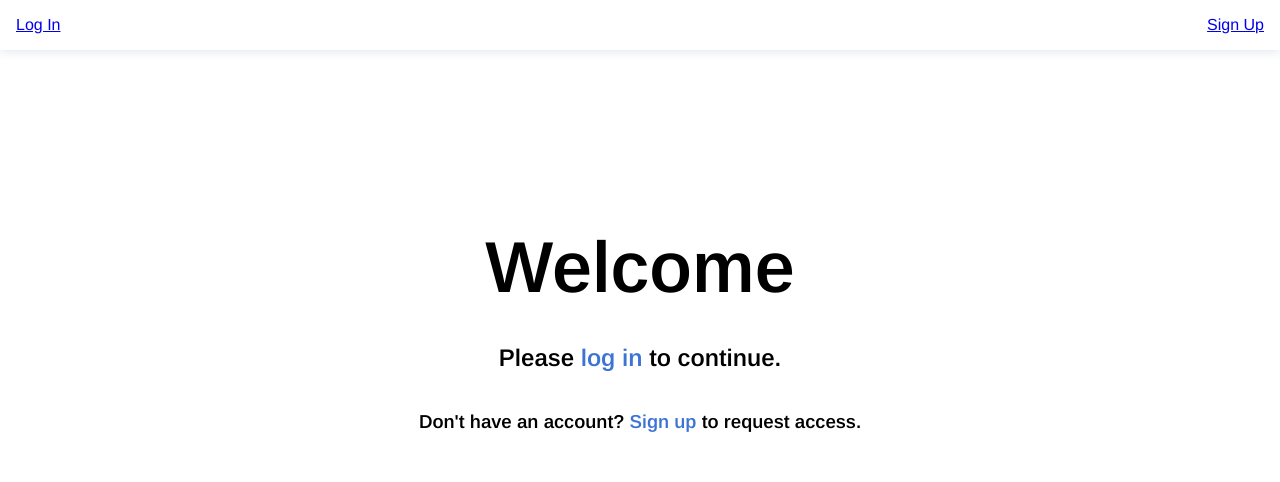
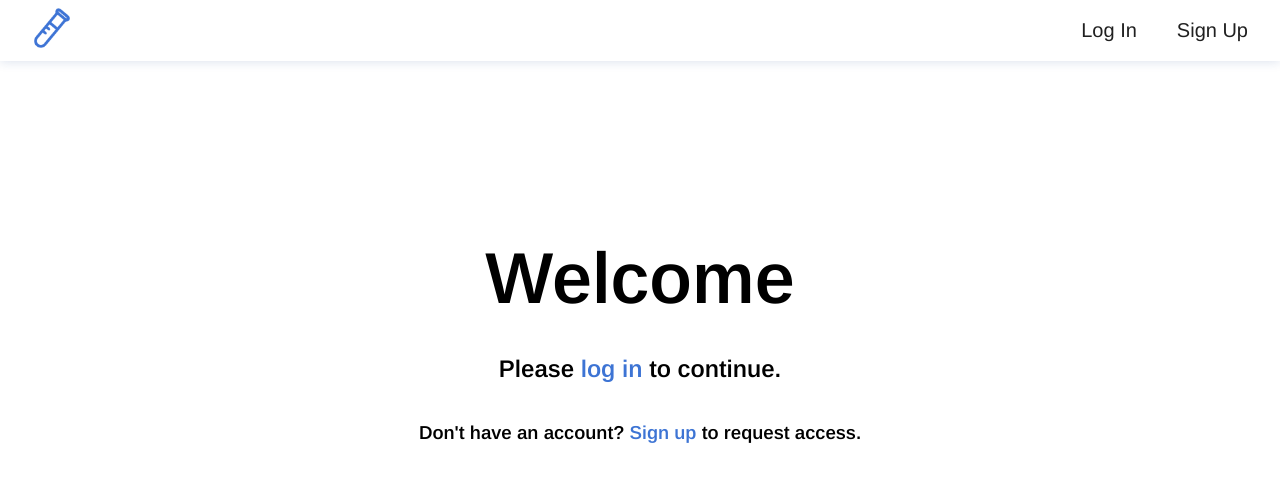
Before and after one commit to DanielleColucci/patient-sample-tracker-front-end, a React (Vite) app: page / in a window 1280 px wide. Shown: the top 482 px of the page. Built offline with nearby package versions, Linux system fonts and the light colour scheme; no server answers.

Commit message:
update NavBar styling

```diff
--- a/src/components/NavBar/NavBar.module.css
+++ b/src/components/NavBar/NavBar.module.css
@@ -3,7 +3,7 @@
   justify-content: space-between;
   align-items: center;
   flex-wrap: wrap;
-  padding: 16px;
+  padding: 0 16px;
   box-shadow: 0px 1px 10px #20499127;
 }
 
--- a/src/components/NavBar/NavBar.tsx
+++ b/src/components/NavBar/NavBar.tsx
@@ -37,8 +37,15 @@ const NavBar = (props: NavBarProps): JSX.Element => {
         </>
       :
         <>
-          <NavLink to="/login">Log In</NavLink>
-          <NavLink to="/signup">Sign Up</NavLink>
+          <div className={styles.navLeft}>
+          <Link to='/'>
+              <img className={styles.icon} src={testTube} alt="test tube icon" />
+            </Link>
+          </div>
+          <div className={styles.navRight}>
+            <NavLink to="/login">Log In</NavLink>
+            <NavLink to="/signup">Sign Up</NavLink>
+          </div>
         </>
       }
     </nav>
```
